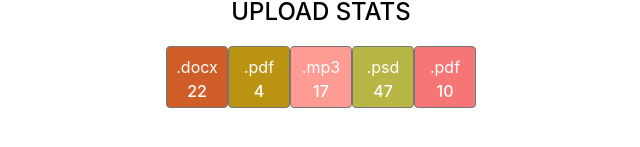
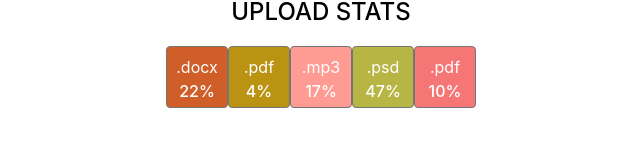
Before and after one commit to Tatiana-Hela/goit-react-hw-01-components, a React (Create React App) app: page / in a window 1280 px wide. Shown: the part 369-516 px from the top of the page, without its empty margins (319-959 px from the left). Built offline with nearby package versions, Linux system fonts and the light colour scheme.

Commit message:
fix statistics

```diff
--- a/src/components/Statistics/Statistics.jsx
+++ b/src/components/Statistics/Statistics.jsx
@@ -9,25 +9,13 @@ export const Statistics = ({ title, stats }) => {
       <ul className={css.statsList}>
         {stats.map(({ id, label, percentage }) => (
           <>
-            <li
+            <li key={id}
               style={{ backgroundColor: getRandomHexColor() }}
               className={css.item}
             >
               <span className={css.label}>{label}</span>
-              <span className={css.percentage}>{percentage}</span>
+              <span className={css.percentage}>{percentage}%</span>
             </li>
-            {/* <li className={css.item}>
-              <span className={css.label}>{label}</span>
-              <span className={css.percentage}>{percentage}</span>
-            </li>
-            <li className={css.item}>
-              <span className={css.label}>{label}</span>
-              <span className={css.percentage}>{percentage}</span>
-            </li>
-            <li className={css.item}>
-              <span className={css.label}>{label}</span>
-              <span className={css.percentage}>{percentage}</span>
-            </li> */}
           </>
         ))}
       </ul>
```
Also changed, not shown: 1 other file (tests, documents, lock files or other folders).
